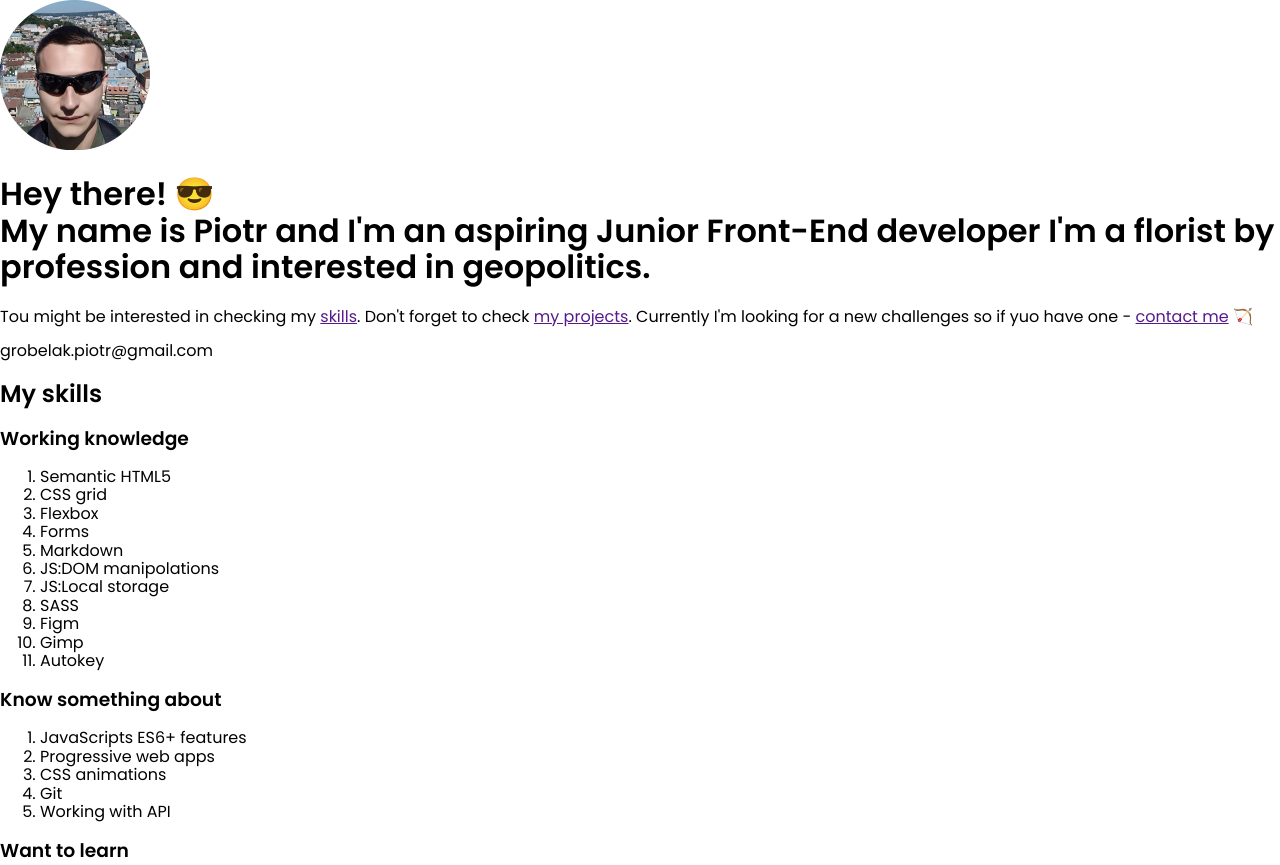
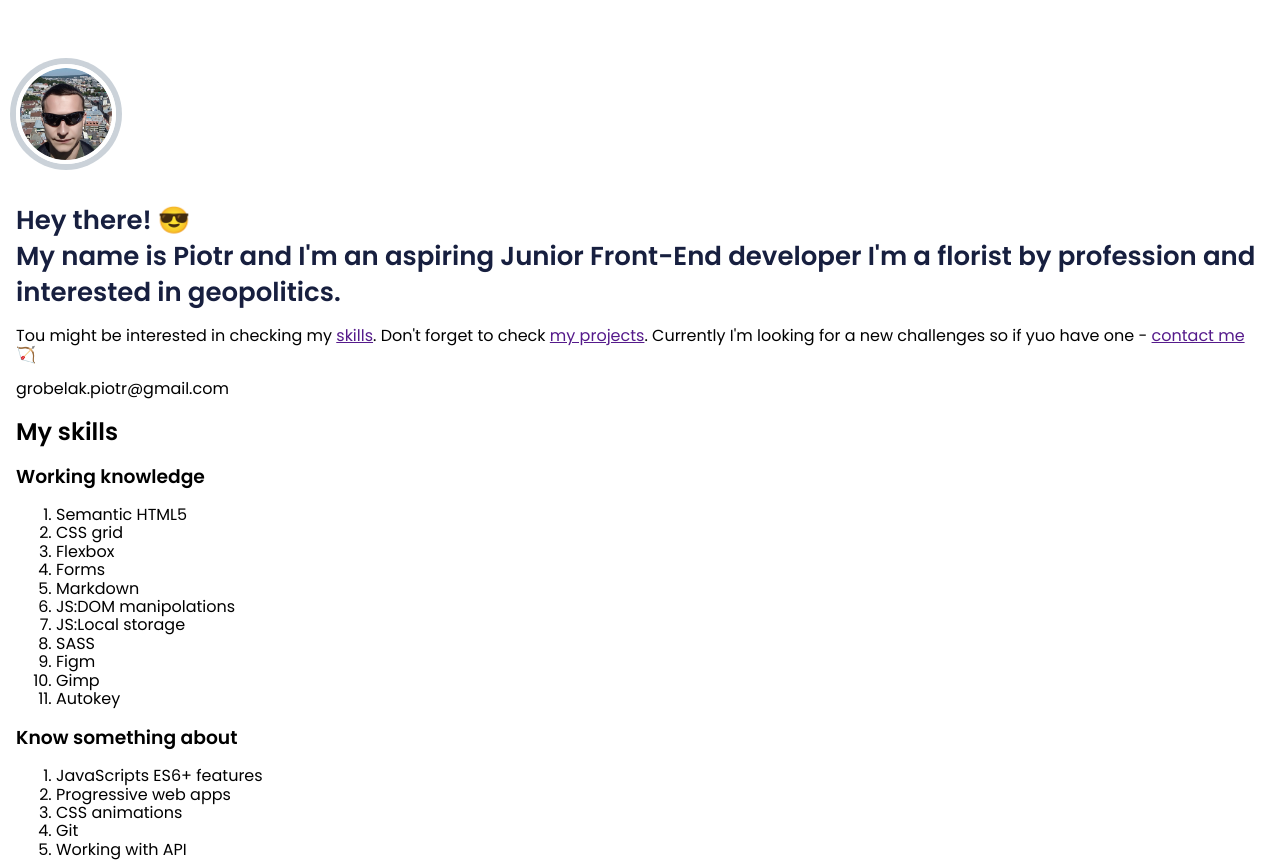
Before and after one commit to PiotrGrobelak/piotrgrobelak.github.io, a website built with webpack: page src/content/index.html in a window 1280 px wide. Shown: the top 865 px of the page. Built offline with nearby package versions, Linux system fonts and the light colour scheme; files whose address does not match are found by name.

Commit message:
feat: add photo and title for hero section

```diff
--- a/src/content/index.html
+++ b/src/content/index.html
@@ -5,7 +5,7 @@
   <meta charset="UTF-8" />
   <meta name="viewport" content="width=device-width, initial-scale=1.0" />
   <meta http-equiv="X-UA-Compatible" content="ie=edge" />
-  <title>Site title</title>
+  <title>Portfolio</title>
   <meta name="description" content="Description" />
 
   <!-- Title -->
@@ -31,7 +31,7 @@
 <body>
   <main class="main">
     <header class="hero">
-      <img src="assets/img/heroImg.png" alt="Hero image.">
+      <img class="hero__image" src="assets/img/heroImg.png" alt="Hero image.">
       <h1 class="hero__title">Hey there! &#x1F60E;<br>My name is Piotr and I'm an aspiring Junior Front-End developer
         I'm a florist by profession and interested in geopolitics.</h1>
       <p class="hero__paragraph">Tou might be interested in checking my <a class="hero__skills" href="">skills</a>.
--- /dev/null
+++ b/src/scss/_hero.scss
@@ -0,0 +1,19 @@
+.hero {
+    margin-top: 4rem;
+
+    &__image {
+        margin-bottom: 1rem;
+        max-width: 100px;
+        max-height: 100px;
+        border-radius: 50%;
+        border: 4px solid #FFFFFF;
+        box-shadow: 0px 0px 0px 6px $grey;
+    }
+
+    &__title {
+        font-size: 1.625rem;
+        font-weight: bold;
+        line-height: 2.25rem;
+        color: $midNight;
+    }
+}
--- a/src/scss/main.scss
+++ b/src/scss/main.scss
@@ -1,5 +1,7 @@
 @import "_normalize";
 @import "_variables";
+@import "_hero.scss";
+
 @import url('https://fonts.googleapis.com/css?family=Poppins:300,400,500,600&display=swap&subset=latin-ext');
 
 
@@ -18,3 +20,7 @@ html {
 body {
   background: $firstWhite;
 }
+
+.main {
+  margin: 0 1rem;
+}
```
Also changed, not shown: dist/css/main.css, dist/index.html, 1 other file.
